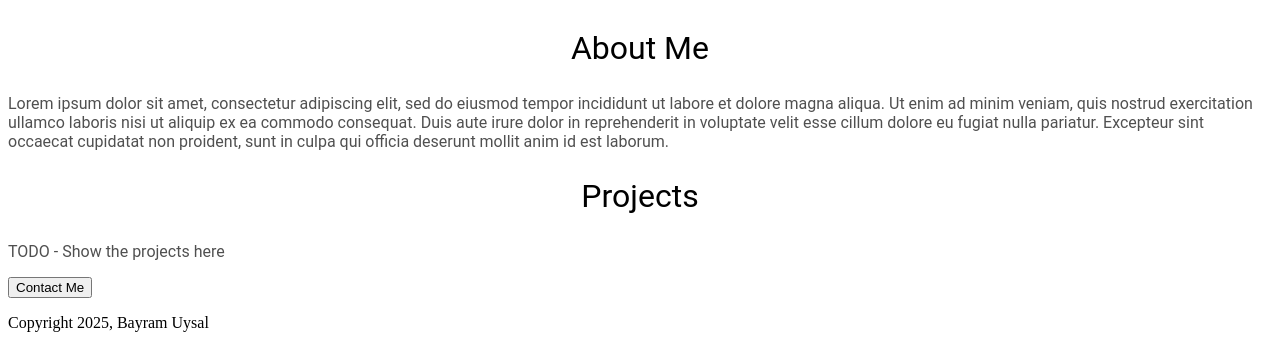
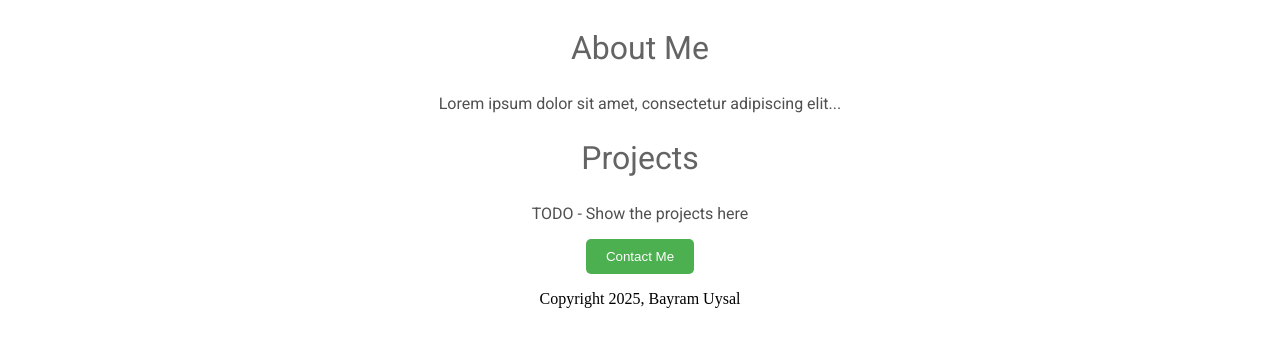
Before and after one commit to BayramUysalBey/personal-website-framed-with-flask-v2, a Flask app: page / in a window 1280 px wide. Shown: the part 462-810 px from the top of the page. After the commit the page ends 770 px from the top, so only its background shows below. Run offline with Flask 3, Linux system fonts and the light colour scheme.

Commit message:
Minor CSS errors fixed

```diff
--- a/templates/home.html
+++ b/templates/home.html
@@ -2,14 +2,14 @@
 <html>
   <head>
     <title>Bayram Uysal's Projects</title>
+    <link href="https://fonts.googleapis.com/css2?family=Roboto&display=swap" rel="stylesheet">
     <style>
       h1 {
         font-size: 40px;
         font-family: Roboto;
         font-weight: normal;
-        color: rbg(50, 50, 50);
+        color: rgb(50, 50, 50);
         text-align: center;
-
       }
 
       #banner {
@@ -21,36 +21,49 @@
       h2 {
         font-family: Roboto;
         font-size: 32px;
-        color: rbg(100, 100, 100);
+        color: rgb(100, 100, 100);
         text-align: center;
         font-weight: normal;
       }
 
       .bodytext {
         font-family: Roboto;
-        color: rgb(80, 80, 80)
+        color: rgb(80, 80, 80);
+        text-align: center;
       }
 
       #container {
-        max-width: 7220px;
+        max-width: 1200px;
         margin: 0 auto;
+        text-align: center;
       }
 
+      button {
+        background-color: #4CAF50;
+        color: white;
+        padding: 10px 20px;
+        border: none;
+        border-radius: 5px;
+        cursor: pointer;
+      }
 
+      button:hover {
+        background-color: #45a049;
+      }
     </style>
   </head>
   <body>
     <div id="container">
       <h1>Bayram Uysal's Projects</h1>
-      <img id="banner" src="https://ac165870-5817-438d-9ff5-71424c1295ba-00-1vek5p0tar42.pike.replit.dev/static/banner.jpg" height="320">
+      <img id="banner" src="static/banner.jpg" alt="Banner" height="320">
       <h2>About Me</h2>
       <p class="bodytext">
-        Lorem ipsum dolor sit amet, consectetur adipiscing elit, sed do eiusmod tempor incididunt ut labore et dolore magna aliqua. Ut enim ad minim veniam, quis nostrud exercitation ullamco laboris nisi ut aliquip ex ea commodo consequat. Duis aute irure dolor in reprehenderit in voluptate velit esse cillum dolore eu fugiat nulla pariatur. Excepteur sint occaecat cupidatat non proident, sunt in culpa qui officia deserunt mollit anim id est laborum.
+        Lorem ipsum dolor sit amet, consectetur adipiscing elit...
       </p>
       <h2>Projects</h2>
       <p class="bodytext">TODO - Show the projects here</p>
-      <div syle="text-align:center;">
-      <button>Contact Me</button>
+      <div style="text-align:center;">
+        <button>Contact Me</button>
         <p>Copyright 2025, Bayram Uysal</p>
       </div>
     </div>
```
